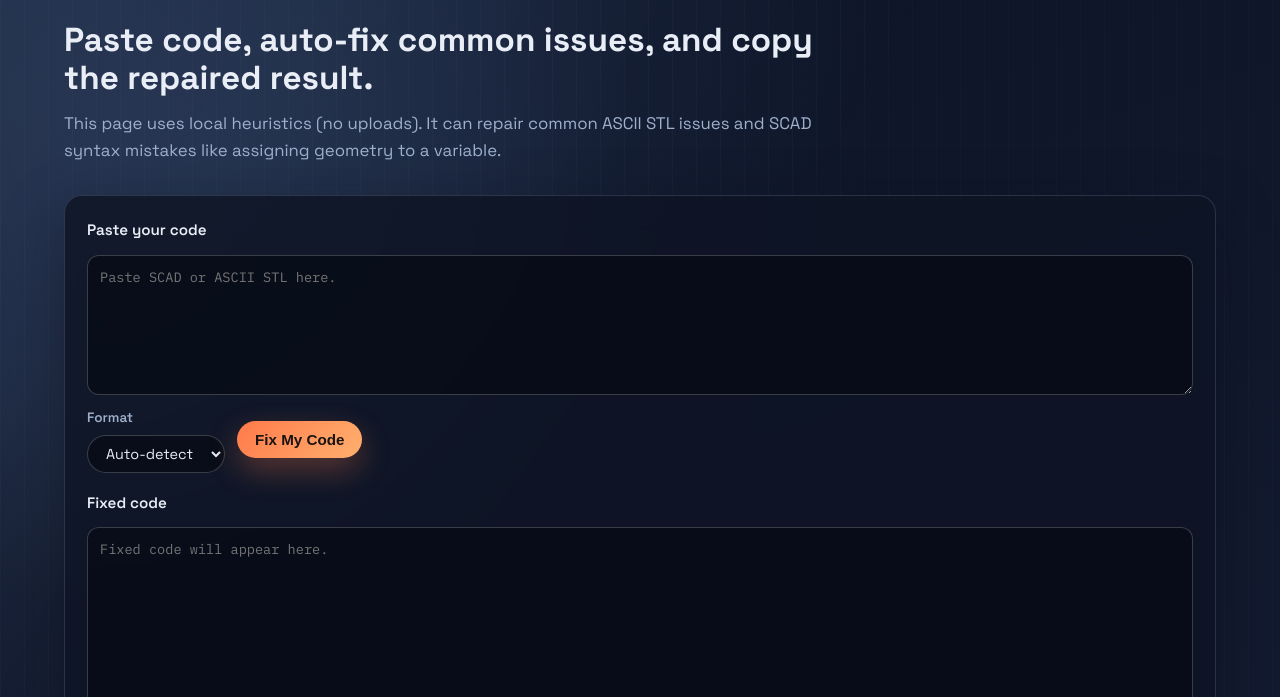
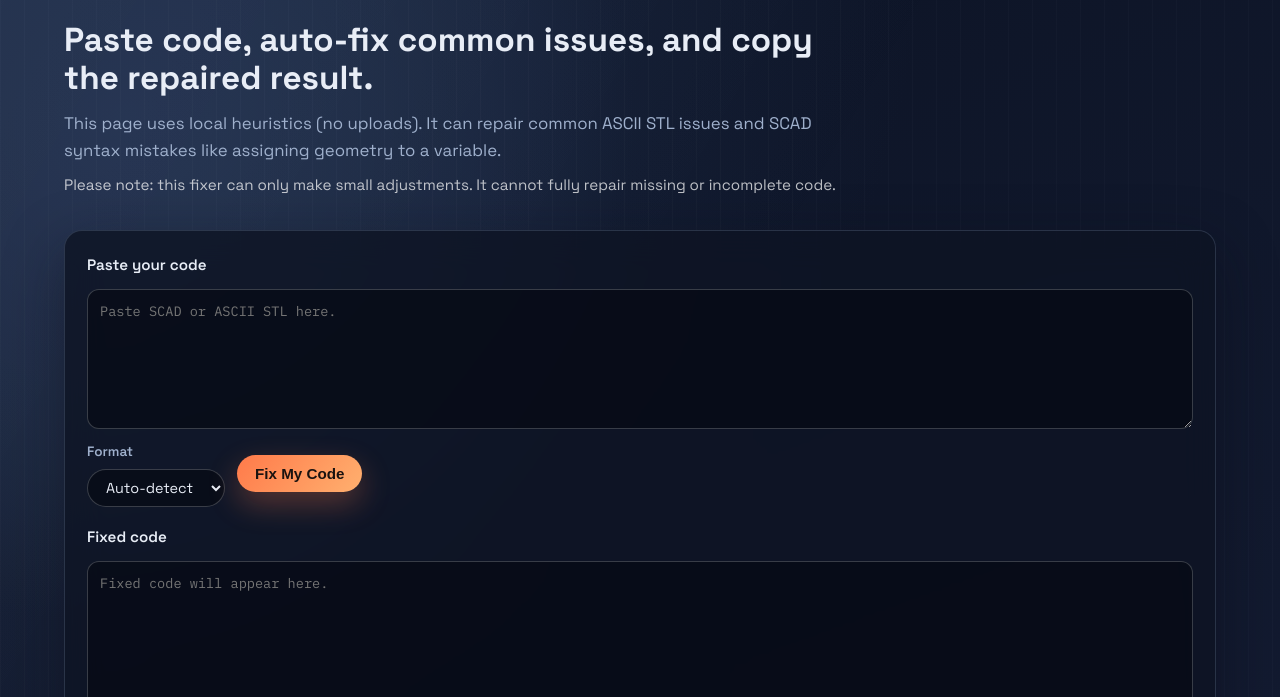
Before and after one commit to cooperstrite/carter-stl-genarator-thing-main, a plain HTML site: page fixer.html in a window 1280 px wide. Shown: the part 103-800 px from the top of the page. Drawn offline with Linux system fonts and the light colour scheme.

Commit message:
small text change

```diff
--- a/fixer.html
+++ b/fixer.html
@@ -28,6 +28,10 @@
           This page uses local heuristics (no uploads). It can repair common
           ASCII STL issues and SCAD syntax mistakes like assigning geometry to a
           variable.
+        </p>
+        <p class="note">
+          Please note: this fixer can only make small adjustments. It cannot
+          fully repair missing or incomplete code.
         </p>
       </section>
 
--- a/styles.css
+++ b/styles.css
@@ -141,6 +141,12 @@ body::before {
 .hero p {
   color: var(--muted);
   font-size: 1.05rem;
+}
+
+.hero .note {
+  font-size: 0.95rem;
+  color: rgba(255, 255, 255, 0.72);
+  margin-top: 10px;
 }
 
 .workspace {
```
